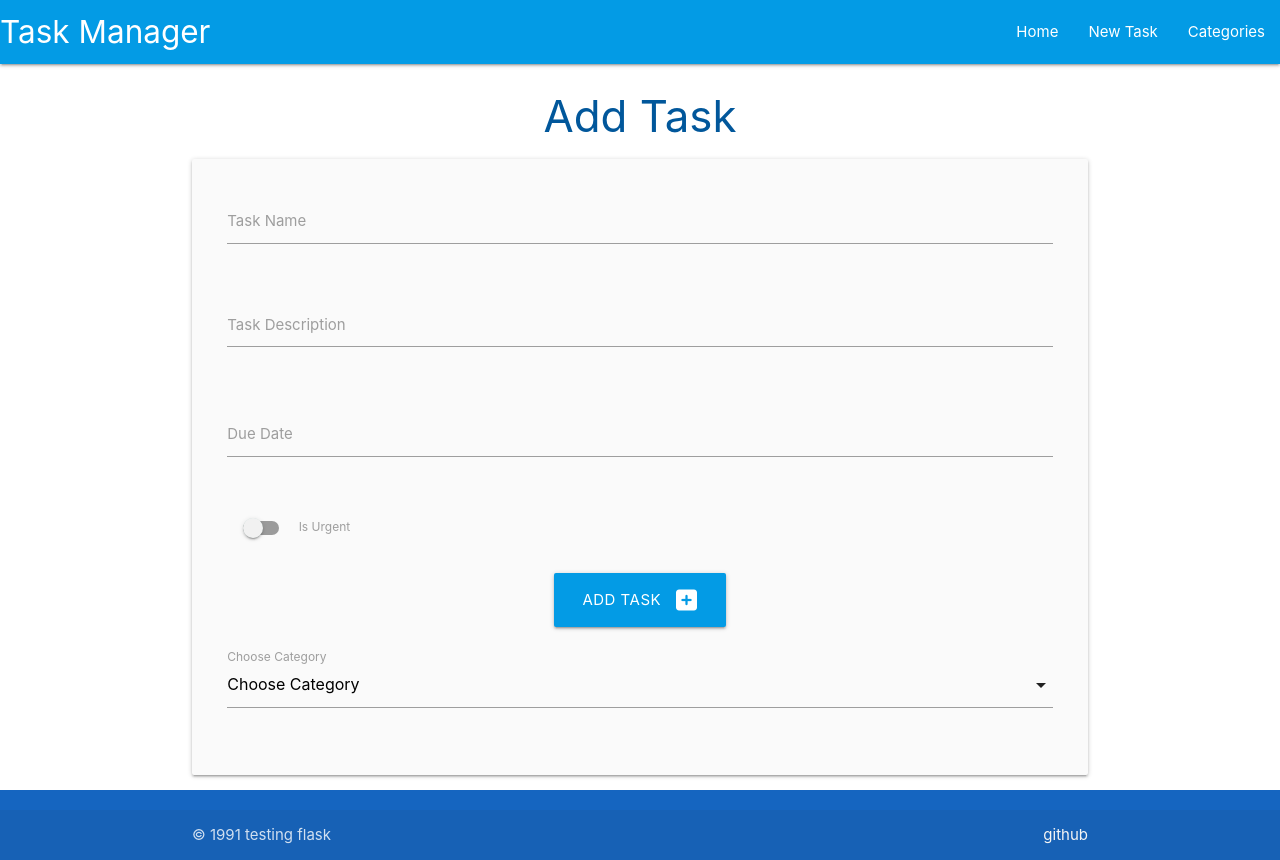
After one commit to 4ntm4n/task-flask, a Flask app: page /add_task in a window 1280 px wide. The commit adds this page. Run offline with Flask 3, Linux system fonts and the light colour scheme.

Commit message:
prepare for heroku push

```diff
--- a/taskmanager/routes.py
+++ b/taskmanager/routes.py
@@ -3,15 +3,20 @@ from flask import render_template, request, redirect, url_for
 from taskmanager import app, db
 from taskmanager.models import Category, Task
 
+
 @app.route("/")
 def home():
-    return render_template("tasks.html")
+    tasks = list(Task.query.order_by(Task.id).all())
+    return render_template("tasks.html", tasks=tasks)
+
+# categories page
 
 
 @app.route("/categories")
 def categories():
     categories = list(Category.query.order_by(Category.category_name).all())
     return render_template("categories.html", categories=categories)
+
 
 @app.route("/add_category", methods=["GET", "POST"])
 def add_category():
@@ -22,7 +27,8 @@ def add_category():
         return redirect(url_for("categories"))
     return render_template("add_category.html")
 
-@app.route("/edit_category/<int:category_id>", methods=["GET","POST"])
+
+@app.route("/edit_category/<int:category_id>", methods=["GET", "POST"])
 def edit_category(category_id):
     category = Category.query.get_or_404(category_id)
     if request.method == "POST":
@@ -30,3 +36,53 @@ def edit_category(category_id):
         db.session.commit()
         return redirect(url_for("categories"))
     return render_template("edit_category.html", category=category)
+
+
+@app.route("/delete_category/<int:category_id>")
+def delete_category(category_id):
+    category = Category.query.get_or_404(category_id)
+    db.session.delete(category)
+    db.session.commit()
+    return redirect(url_for("categories"))
+
+# tasks page
+
+
+@app.route("/add_task", methods=["GET", "POST"])
+def add_task():
+    categories = list(Category.query.order_by(Category.category_name).all())
+    if request.method == "POST":
+        task = Task(
+            task_name=request.form.get("task_name"),
+            task_description=request.form.get("task_description"),
+            is_urgent=bool(True if request.form.get("is_urgent") else False),
+            due_date=request.form.get("due_date"),
+            category_id=request.form.get("category_id"),
+        )
+        db.session.add(task)
+        db.session.commit()
+        return redirect(url_for("home"))
+    return render_template("add_task.html", categories=categories)
+
+
+@app.route("/edit_task/<int:task_id>", methods=["GET", "POST"])
+def edit_task(task_id):
+    task = Task.query.get_or_404(task_id)
+    categories = list(Category.query.order_by(Category.category_name).all())
+    if request.method == "POST":
+        task.task_name = request.form.get("task_name")
+        task.task_description = request.form.get("task_description")
+        task.is_urgent = bool(True if request.form.get("is_urgent") else False)
+        task.due_date = request.form.get("due_date")
+        task.category_id = request.form.get("category_id")
+        db.session.commit()
+        return redirect(url_for("home"))
+    return render_template("edit_task.html", task=task, categories=categories)
+
+
+@app.route("/delete_task/<int:task_id>")
+def delete_task(task_id):
+    task = Task.query.get_or_404(task_id)
+    db.session.delete(task)
+    db.session.commit()
+    return redirect(url_for("home"))
--- a/taskmanager/static/js/script.js
+++ b/taskmanager/static/js/script.js
@@ -1,4 +1,16 @@
-document.addEventListener('DOMContentLoaded', function() {
-    let sidenav = document.querySelectorAll('.sidenav');
-    M.Sidenav.init(sidenav);
-  });
+document.addEventListener("DOMContentLoaded", function () {
+  let sidenav = document.querySelectorAll(".sidenav");
+  M.Sidenav.init(sidenav);
+});
+
+let datePicker = document.querySelectorAll(".datepicker");
+M.Datepicker.init(datePicker, {
+  format: "dd mmmm, yyyy",
+  i18n: { done: "Select" },
+});
+
+let selects = document.querySelectorAll('select');
+M.FormSelect.init(selects);
+
+let collapsibles = document.querySelectorAll('.collapsible');
+M.Collapsible.init(collapsibles);
--- /dev/null
+++ b/taskmanager/templates/add_task.html
@@ -0,0 +1,65 @@
+{% extends "base.html" %}
+
+{% block content %}
+
+<h3 class="light-blue-text text-darken-4 center-align">Add Task</h3>
+
+<div class="row card-panel grey lighten-5">
+    <form class="col s12" method="POST" action="{{ url_for('add_task') }}">
+        <!-- Task name -->
+        <div class="row">
+            <div class="input-field col s12">
+                <input  name="task_name" id="task_name" type="text" class="validate" minlength="5" maxlength="50">
+                <label for="task_name">Task Name</label>
+            </div>
+        </div>
+        <!-- task_description -->
+        <div class="row">
+            <div class="input-field col s12">
+                <textarea   name="task_description" id="task_description" type="text" class="materialize-textarea validate" minlength="5" maxlength="200"></textarea>
+                <label for="task_description">Task Description</label>
+            </div>
+        </div>
+        <!-- due_date -->
+        <div class="row">
+            <div class="input-field col s12">
+                <input  name="due_date" id="due_date" type="text" class="validate datepicker" >
+                <label for="due_date">Due Date</label>
+            </div>
+        </div>
+        <!-- is_urgent -->
+        <div class="row">
+            <div class="input-field col s12">
+                <div class="switch">
+                    <label for="is_urgent">
+                        <input id="is_urgent" name="is_urgent" type="checkbox">
+                        <span class="lever"></span>
+                        Is Urgent
+                    </label>
+                </div>
+            </div>
+        </div>
+        <!-- category_id -->
+        <div class="row">
+            <div class="center-align col s12">
+                <button type="submit" class="btn-large light-blue darken-1">
+                    Add task <i class="fas fa-plus-square right"></i>
+                </button>
+            </div>
+        </div>
+        <div class="row">
+            <div class="input-field col s12">
+                <select name="category_id" id="category_id" class="validate" required>
+                    <option value="" disabled selected>Choose Category
+                        {% for category in categories %}
+                                <option value="{{ category.id }}">{{ category.category_name }}</option>
+                        {% endfor %}
+
+                    </option>
+                </select>
+                <label for="category_id">Choose Category</label>
+            </div>
+        </div>
+    </form>
+</div>
+{% endblock %}
--- a/taskmanager/templates/base.html
+++ b/taskmanager/templates/base.html
@@ -25,7 +25,7 @@
                 <a href="#" data-target="mobile-demo" class="sidenav-trigger"><i class="fas fa-bars"></i></a>
                 <ul class="right hide-on-med-and-down">
                     <li><a href="{{ url_for('home') }}">Home</a></li>
-                    <li><a href="">New Task</a></li>
+                    <li><a href="{{url_for('add_task')}}">New Task</a></li>
                     <li><a href="{{ url_for('categories') }}">Categories</a></li>
                 </ul>
             </div>
@@ -33,7 +33,7 @@
         <!-- mobile navbar -->
         <ul class="sidenav" id="mobile-demo">
             <li><a href="{{ url_for('home') }}">Home</a></li>
-            <li><a href="">New Task</a></li>
+            <li><a href="{{url_for('add_task')}}">New Task</a></li>
             <li><a href="{{ url_for('categories') }}">Categories</a></li>
         </ul>
     </header>
```
Also changed, not shown: taskmanager/templates/categories.html (+4 -3 lines), taskmanager/templates/edit_task.html (added, +75 -0 lines), taskmanager/templates/tasks.html (+30 -0 lines), 1 other file.
